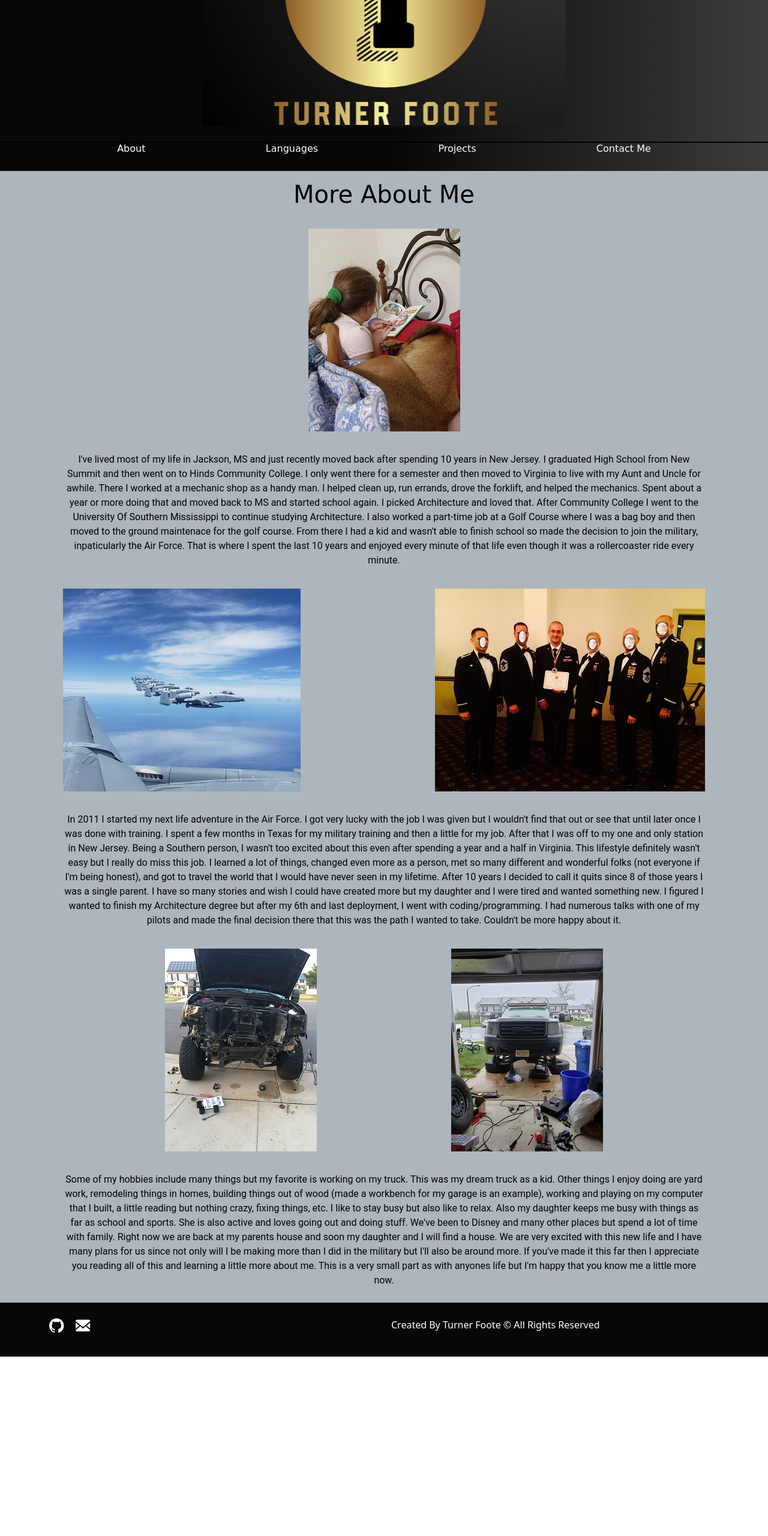
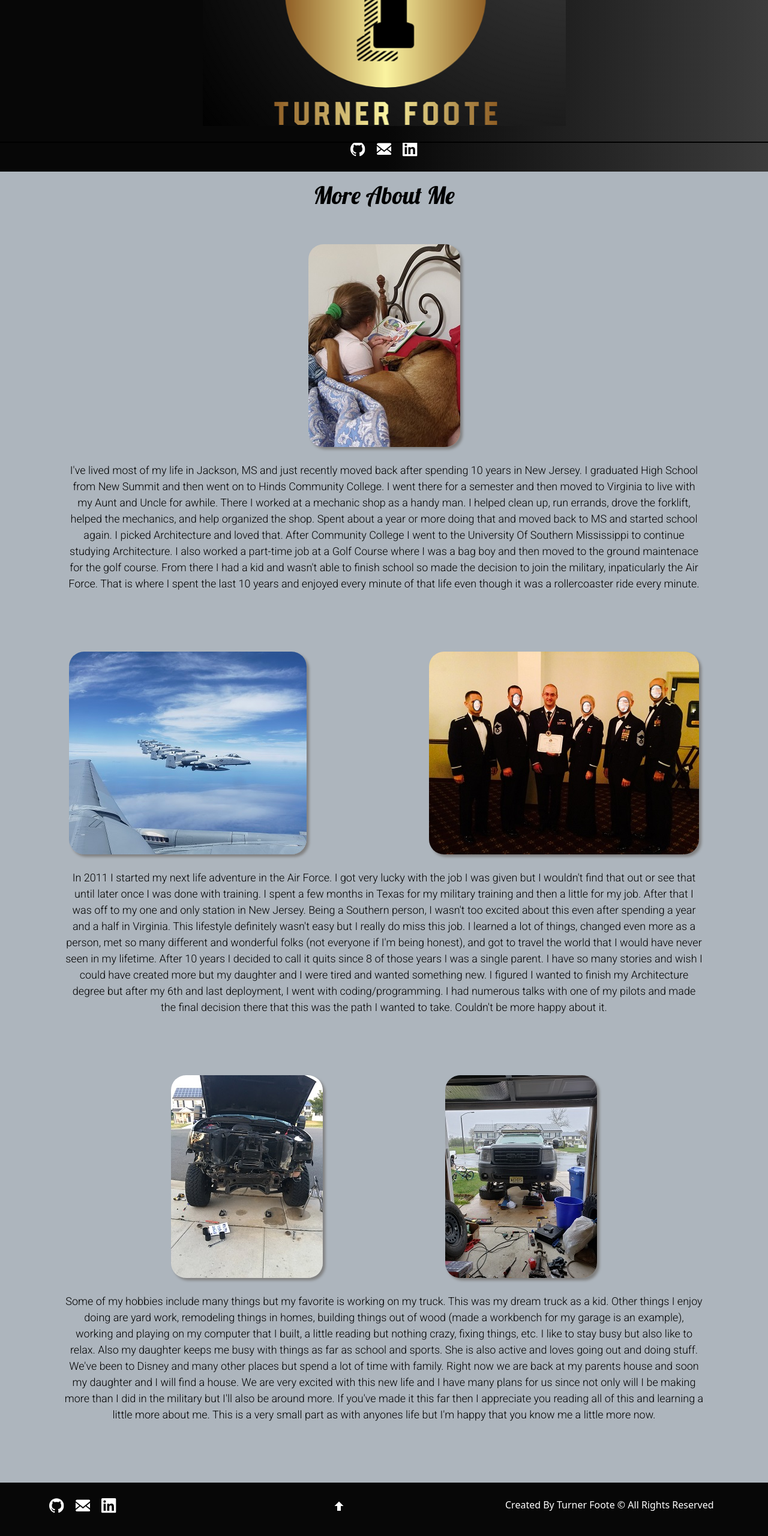
Before and after one commit to Turner601/My-Portfolio-Page, a plain HTML site: page about.html in a window 1280 px wide. Shown: the part 184-2744 px from the top of the page at 60% size. Before the commit the page ends 2445 px from the top, so only its background shows below. Drawn offline with nearby package versions, Linux system fonts and the light colour scheme.

Commit message:
Changed NAV On about.html along with other changes

```diff
--- a/CSS/style.css
+++ b/CSS/style.css
@@ -36,6 +36,15 @@
 .preview-code-button:hover, .live-preview-button:hover {
     color: black;
     background-color: #d7c177;
+}
+
+.btn:active,
+.btn:focus,
+.btn.active {
+    background-image: none;
+    outline: 0;
+    -webkit-box-shadow: none;
+    box-shadow: none;
 }
 
 /* Start Header */
@@ -88,7 +97,7 @@
 .personal-headshot {
     margin-top: 50px;
     border-radius: 50% / 25%;
-    border: 4px solid black;
+    border: 1px solid black;
 }
 
 .css-logo-main, .html-logo-main {
@@ -154,12 +163,16 @@
 
 /* About Page */
 
+.social-nav {
+    padding: 25px;
+}
+
 .about-me-header {
     padding: 15px;
     font-family: 'Lobster', cursive;
 }
 
-/* The before and after affect give me the lines to the left/right of the footer header */
+/* The before and after affect give me the lines to the left/right of the footer header. Found this on Google from a stackoverflow source  */
 .about-me-header:before {
     content: "";
     display: block;
@@ -182,24 +195,42 @@
     position: absolute;
 }
 
-.about-me-pic {
-    padding: 10px;
+.about-me-header {
+    padding-bottom: 50px;
+}
+
+.about-me-text {
+    padding-bottom: 100px;
+    font-size: 18px;
+}
+
+.life-picture1 {
+    border-radius: 25px;
+    box-shadow: 4px 4px 4px grey;
 }
 
 .military-picture1 {
     margin-right: 100px;
+    border-radius: 25px;
+    box-shadow: 4px 4px 4px grey;
 }
 
 .military-picture2 {
     margin-left: 100px;
+    border-radius: 25px;
+    box-shadow: 4px 4px 4px grey;
 }
 
 .hobbie-picture1 {
     margin-right: 100px;
+    border-radius: 25px;
+    box-shadow: 4px 4px 4px grey;
 }
 
 .hobbie-picture2 {
     margin-left: 100px;
+    border-radius: 25px;
+    box-shadow: 4px 4px 4px grey;
 }
 
 figcaption {
--- a/about.html
+++ b/about.html
@@ -9,7 +9,7 @@
     <script src="https://cdn.jsdelivr.net/npm/bootstrap@4.6.0/dist/js/bootstrap.bundle.min.js" integrity="sha384-Piv4xVNRyMGpqkS2by6br4gNJ7DXjqk09RmUpJ8jgGtD7zP9yug3goQfGII0yAns" crossorigin="anonymous"></script>
     <link rel="preconnect" href="https://fonts.googleapis.com">
     <link rel="preconnect" href="https://fonts.gstatic.com" crossorigin>
-    <link href="https://fonts.googleapis.com/css2?family=Pacifico&display=swap" rel="stylesheet">
+    <link href="https://fonts.googleapis.com/css2?family=Lobster&family=Roboto:wght@300&display=swap" rel="stylesheet">
     <link rel="stylesheet" href="CSS/style.css">
     <title>Turner's Portfolio Page</title>
 </head>
@@ -20,18 +20,11 @@
                 <div class="col-12 logo text-center">
                     <img src="Media/MyLogo2.png" alt="Logo" class="img-fluid">
                 </div>
-                <div class="col-12 d-inline-flex justify-content-around align-items-center navigation-list">
-                    <div class="navagation-item">
-                        <a href="#link" class="text-decoration-none nav-item">About</a>
-                    </div>
-                    <div class="navagation-item">
-                        <a href="#link" class="text-decoration-none nav-item">Languages</a>
-                    </div>
-                    <div class="navagation-item">
-                        <a href="#link" class="text-decoration-none nav-item">Projects</a>
-                    </div>
-                    <div class="navagation-item">
-                        <a href="#link" class="text-decoration-none nav-item">Contact Me</a>
+                <div class="col-12 d-inline-flex justify-content-around align-items-center social-nav">
+                    <div class="nav-social-links">
+                        <a href="https://github.com/Turner601"><svg class="icon icon-github"><use xlink:href="#icon-github"></use></svg></a>
+                        <a href="mailto:turner.foote@gmail.com"><svg class="icon icon-envelope"><use xlink:href="#icon-envelope"></use></svg></a>
+                        <a href="https://www.linkedin.com/in/turner-foote/"><svg class="icon icon-linkedin"><use xlink:href="#icon-linkedin"></use></svg></a>
                     </div>
                 </div>
             </div>
@@ -45,7 +38,7 @@
                         <div class="figure text-center">
                             <h1 class="about-me-header">More About Me</h1>
                             <img src="Media/portfoliopicture4.JPG" alt="Picture Of My Life" class="life-picture1 img-fluid about-me-pic">
-                            <figcaption>I've lived most of my life in Jackson, MS and just recently moved back after spending 10 years in New Jersey. I graduated High School from New Summit and then went on to Hinds Community College. I only went there for a semester and then moved to Virginia to live with my Aunt and Uncle for awhile. There I worked at a mechanic shop as a handy man. I helped clean up, run errands, drove the forklift, and helped the mechanics. Spent about a year or more doing that and moved back to MS and started school again. I picked Architecture and loved that. After Community College I went to the University Of Southern Mississippi to continue studying Architecture. I also worked a part-time job at a Golf Course where I was a bag boy and then moved to the ground maintenace for the golf course. From there I had a kid and wasn't able to finish school so made the decision to join the military, inpaticularly the Air Force. That is where I spent the last 10 years and enjoyed every minute of that life even though it was a rollercoaster ride every minute.</figcaption>
+                            <figcaption class="about-me-text">I've lived most of my life in Jackson, MS and just recently moved back after spending 10 years in New Jersey. I graduated High School from New Summit and then went on to Hinds Community College. I went there for a semester and then moved to Virginia to live with my Aunt and Uncle for awhile. There I worked at a mechanic shop as a handy man. I helped clean up, run errands, drove the forklift, helped the mechanics, and help organized the shop. Spent about a year or more doing that and moved back to MS and started school again. I picked Architecture and loved that. After Community College I went to the University Of Southern Mississippi to continue studying Architecture. I also worked a part-time job at a Golf Course where I was a bag boy and then moved to the ground maintenace for the golf course. From there I had a kid and wasn't able to finish school so made the decision to join the military, inpaticularly the Air Force. That is where I spent the last 10 years and enjoyed every minute of that life even though it was a rollercoaster ride every minute.</figcaption>
                         </div>
                     </div>
                 </div>
@@ -58,7 +51,7 @@
                         <div class="figure text-center">
                             <img src="Media/portfoliopicture5.jpg" alt="Military Life" class="img-fluid military-picture1 about-me-pic">
                             <img src="Media/portfoliopicture2.JPG" alt="Military Life" class="img-fluid military-picture2 about-me-pic">
-                            <figcaption>In 2011 I started my next life adventure in the Air Force. I got very lucky with the job I was given but I wouldn't find that out or see that until later once I was done with training. I spent a few months in Texas for my military training and then a little for my job. After that I was off to my one and only station in New Jersey. Being a Southern person, I wasn't too excited about this even after spending a year and a half in Virginia. This lifestyle definitely wasn't easy but I really do miss this job. I learned a lot of things, changed even more as a person, met so many different and wonderful folks (not everyone if I'm being honest), and got to travel the world that I would have never seen in my lifetime. After 10 years I decided to call it quits since 8 of those years I was a single parent. I have so many stories and wish I could have created more but my daughter and I were tired and wanted something new. I figured I wanted to finish my Architecture degree but after my 6th and last deployment, I went with coding/programming. I had numerous talks with one of my pilots and made the final decision there that this was the path I wanted to take. Couldn't be more happy about it.</figcaption>
+                            <figcaption class="about-me-text">In 2011 I started my next life adventure in the Air Force. I got very lucky with the job I was given but I wouldn't find that out or see that until later once I was done with training. I spent a few months in Texas for my military training and then a little for my job. After that I was off to my one and only station in New Jersey. Being a Southern person, I wasn't too excited about this even after spending a year and a half in Virginia. This lifestyle definitely wasn't easy but I really do miss this job. I learned a lot of things, changed even more as a person, met so many different and wonderful folks (not everyone if I'm being honest), and got to travel the world that I would have never seen in my lifetime. After 10 years I decided to call it quits since 8 of those years I was a single parent. I have so many stories and wish I could have created more but my daughter and I were tired and wanted something new. I figured I wanted to finish my Architecture degree but after my 6th and last deployment, I went with coding/programming. I had numerous talks with one of my pilots and made the final decision there that this was the path I wanted to take. Couldn't be more happy about it.</figcaption>
                         </div>
                     </div>
                 </div>
@@ -69,7 +62,7 @@
                 <div class="figure text-center">
                     <img src="Media/portfoliopicture6.JPG" alt="Picture Of One Of My Hobbies" class="img-fluid hobbie-picture1 about-me-pic">
                     <img src="Media/portfoliopicture7.JPG" alt="Picture Of One Of My Hobbies" class="img-fluid hobbie-picture2 about-me-pic">
-                    <figcaption>Some of my hobbies include many things but my favorite is working on my truck. This was my dream truck as a kid. Other things I enjoy doing are yard work, remodeling things in homes, building things out of wood (made a workbench for my garage is an example), working and playing on my computer that I built, a little reading but nothing crazy, fixing things, etc. I like to stay busy but also like to relax. Also my daughter keeps me busy with things as far as school and sports. She is also active and loves going out and doing stuff. We've been to Disney and many other places but spend a lot of time with family. Right now we are back at my parents house and soon my daughter and I will find a house. We are very excited with this new life and I have many plans for us since not only will I be making more than I did in the military but I'll also be around more. If you've made it this far then I appreciate you reading all of this and learning a little more about me. This is a very small part as with anyones life but I'm happy that you know me a little more now.</figcaption>
+                    <figcaption class="about-me-text">Some of my hobbies include many things but my favorite is working on my truck. This was my dream truck as a kid. Other things I enjoy doing are yard work, remodeling things in homes, building things out of wood (made a workbench for my garage is an example), working and playing on my computer that I built, a little reading but nothing crazy, fixing things, etc. I like to stay busy but also like to relax. Also my daughter keeps me busy with things as far as school and sports. She is also active and loves going out and doing stuff. We've been to Disney and many other places but spend a lot of time with family. Right now we are back at my parents house and soon my daughter and I will find a house. We are very excited with this new life and I have many plans for us since not only will I be making more than I did in the military but I'll also be around more. If you've made it this far then I appreciate you reading all of this and learning a little more about me. This is a very small part as with anyones life but I'm happy that you know me a little more now.</figcaption>
                 </div>
             </div>
         </div>
@@ -77,13 +70,17 @@
     <footer class="footer" id="footer">
         <div class="container">
             <div class="row">
-                <div class="col-6">
+                <div class="col-5">
                     <div class="social-links">
                         <a href="https://github.com/Turner601"><svg class="icon icon-github"><use xlink:href="#icon-github"></use></svg></a>
                         <a href="mailto:turner.foote@gmail.com"><svg class="icon icon-envelope"><use xlink:href="#icon-envelope"></use></svg></a>
+                        <a href="https://www.linkedin.com/in/turner-foote/"><svg class="icon icon-linkedin"><use xlink:href="#icon-linkedin"></use></svg></a>
                     </div>
                 </div>
-                <div class="col-6">
+                <div class="col-3">
+                    <a href="#header" class="back-to-top" title="Back To Top"><svg class="icon icon-arrow-up"><use xlink:href="#icon-arrow-up"></use></svg></a>
+                </div>
+                <div class="col-4">
                     <div class="colophon">
                         <p class="colophon-text">Created By Turner Foote &copy; All Rights Reserved</p>
                     </div>
@@ -102,6 +99,14 @@
             <symbol id="icon-envelope" viewBox="0 0 20 20">
                 <path d="M18 2c1.105 0 2 0.895 2 2v0 12c0 1.105-0.895 2-2 2v0h-16c-1.105 0-2-0.895-2-2v0-12c0-1.1 0.9-2 2-2h16zM13.63 11.1l6.37 4.9v-2l-5.12-3.9 5.12-4.1v-2l-10 8-10-8v2l5.12 4.1-5.12 3.9v2l6.37-4.9 3.63 2.9 3.63-2.9z"></path>
             </symbol>
+            <symbol id="icon-linkedin" viewBox="0 0 16 16">
+                <path fill="#0077b5" style="fill: var(--color)"
+                    d="M13.631 13.635h-2.369v-3.713c0-0.885-0.018-2.025-1.235-2.025-1.235 0-1.424 0.963-1.424 1.959v3.778h-2.369v-7.635h2.276v1.041h0.031c0.318-0.6 1.091-1.233 2.247-1.233 2.401 0 2.845 1.58 2.845 3.637zM3.558 4.955c-0.763 0-1.375-0.617-1.375-1.377s0.613-1.375 1.375-1.375c0.76 0 1.376 0.617 1.376 1.375s-0.617 1.377-1.376 1.377zM4.746 13.635h-2.376v-7.635h2.376zM14.817 0h-13.636c-0.653 0-1.181 0.516-1.181 1.153v13.695c0 0.637 0.528 1.153 1.181 1.153h13.634c0.652 0 1.185-0.515 1.185-1.153v-13.695c0-0.637-0.533-1.153-1.185-1.153z">
+                </path>
+            </symbol>
+            <symbol id="icon-arrow-up" viewBox="0 0 16 16">
+                <path d="M8 0.5l-7.5 7.5h4.5v8h6v-8h4.5z"></path>
+            </symbol>
         </defs>
     </svg>
 </body>
```
Also changed, not shown: index.html (+7 -3 lines).
